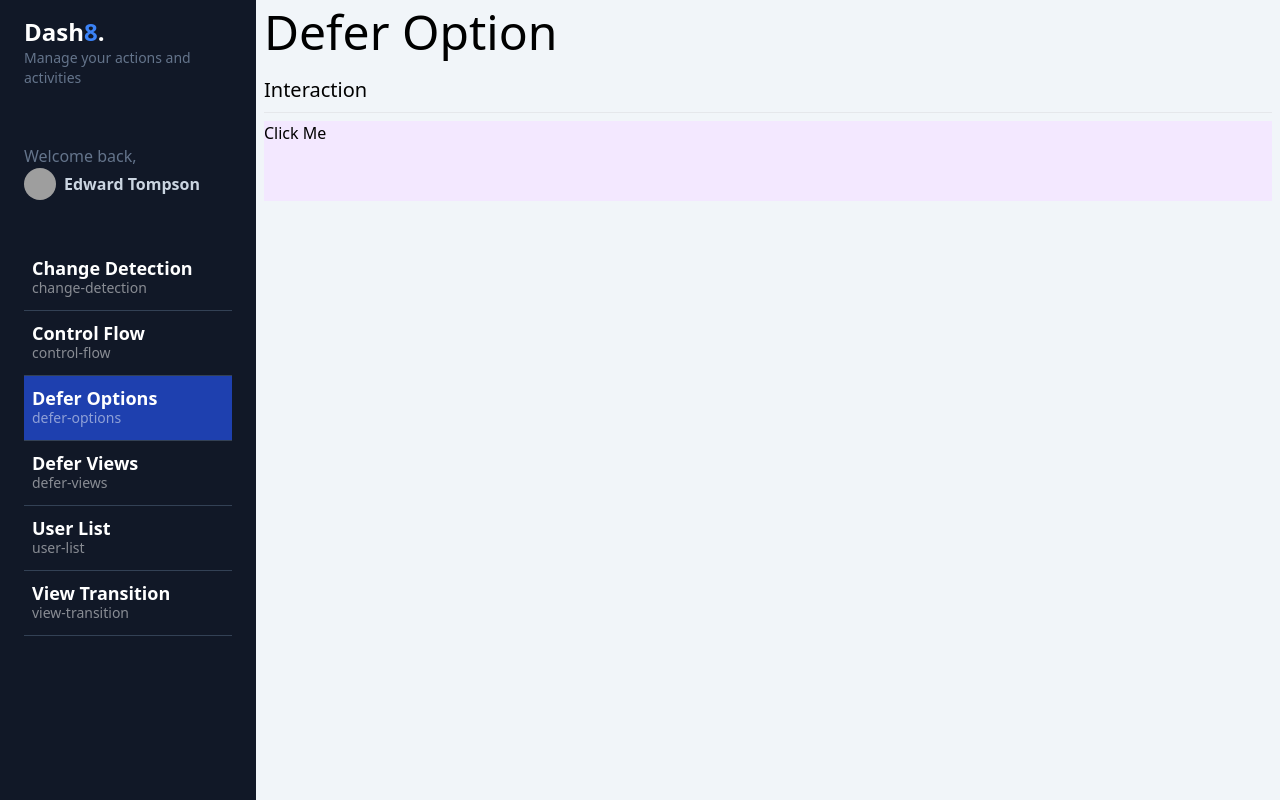
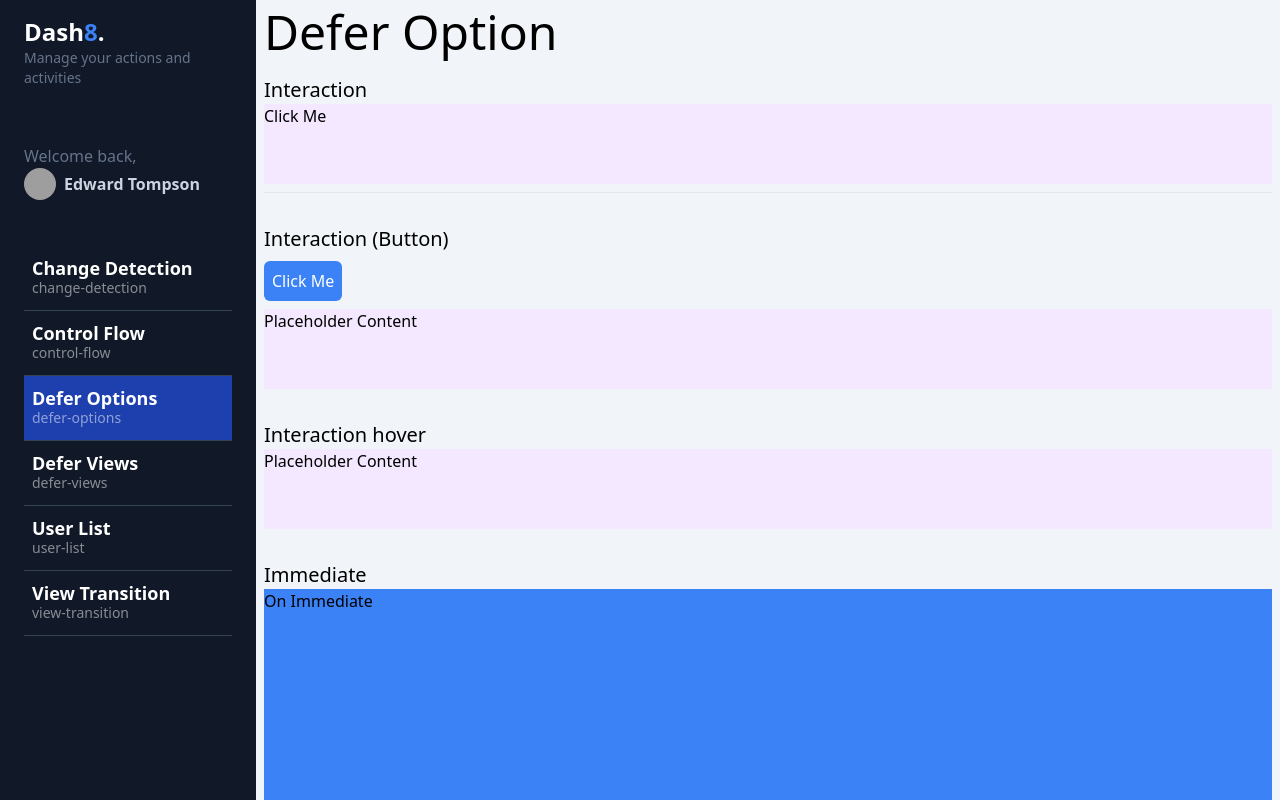
Before and after one commit to cuadros-code/Angular-Latest-v18, an Angular app: page /dashboard/defer-options in a window 1280 px wide. Built offline with nearby package versions, Linux system fonts and the light colour scheme; grey boxes are pictures that could not be loaded.

Commit message:
defer types

```diff
--- a/src/app/dashboard/pages/defer-option/defer-option.component.html
+++ b/src/app/dashboard/pages/defer-option/defer-option.component.html
@@ -1,11 +1,10 @@
 <app-title title="Defer Option"></app-title>
 
-<section class="grid grid-cols-1">
+<section>
 
   <h1 class="text-xl">Interaction</h1>
-  <hr class="my-2">
 
-  @defer (on interaction) {
+  @defer ( on interaction ) {
     <app-heavy-loaders-fast cssClass="bg-blue-500 h-20">
       <span>On Interaction</span>
     </app-heavy-loaders-fast>
@@ -16,3 +15,82 @@
   }
 
 </section>
+<hr class="my-2">
+
+<section class="mt-8">
+  <h1 class="text-xl">Interaction (Button)</h1>
+  <button
+    #button
+    class="bg-blue-500 text-white p-2 rounded-md my-2"
+  >
+    Click Me
+  </button>
+
+  @defer ( on interaction(button) ) {
+    <app-heavy-loaders-fast cssClass="bg-blue-500 h-20">
+      <span>On Interaction</span>
+    </app-heavy-loaders-fast>
+  } @placeholder {
+    <div class="w-full h-20 bg-purple-100">
+      Placeholder Content
+    </div>
+  }
+</section>
+
+<section class="mt-8">
+  <h1 class="text-xl">Interaction hover</h1>
+
+  @defer ( on hover ) {
+    <app-heavy-loaders-fast cssClass="bg-blue-500 h-20">
+      <span>On Interaction Hover</span>
+    </app-heavy-loaders-fast>
+  } @placeholder {
+    <div class="w-full h-20 bg-purple-100">
+      Placeholder Content
+    </div>
+  }
+
+</section>
+
+<section class="mt-8">
+  <h1 class="text-xl">Immediate</h1>
+
+  @defer ( on immediate ) {
+    <app-heavy-loaders-fast cssClass="bg-blue-500 h-20">
+      <span>On Immediate</span>
+    </app-heavy-loaders-fast>
+  } @placeholder {
+    <div class="w-full h-20 bg-purple-100">
+      Placeholder Content
+    </div>
+  }
+</section>
+
+<section class="mt-8">
+  <h1 class="text-xl">Timer</h1>
+
+  @defer ( on timer(1000) ) {
+    <app-heavy-loaders-fast cssClass="bg-green-500 h-20">
+      <span>On Timer</span>
+    </app-heavy-loaders-fast>
+  } @placeholder {
+    <div class="w-full h-20 bg-purple-600">
+      Placeholder Content
+    </div>
+  }
+</section>
+
+
+<section class="mt-8">
+  <h1 class="text-xl">Timer</h1>
+
+  @defer ( on hover; prefetch on idle ) {
+    <app-heavy-loaders-fast cssClass="bg-green-500 h-20">
+      <span>On Hover, idle</span>
+    </app-heavy-loaders-fast>
+  } @placeholder {
+    <div class="w-full h-20 bg-purple-600">
+      Placeholder Content
+    </div>
+  }
+</section>
```
